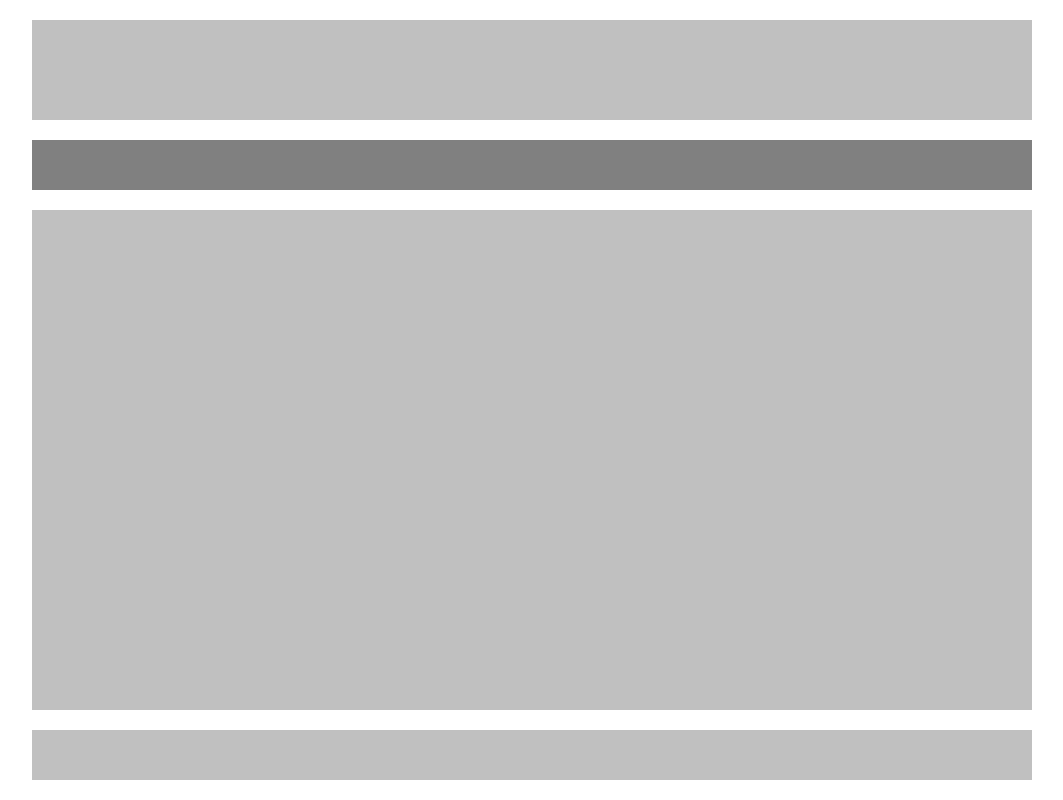
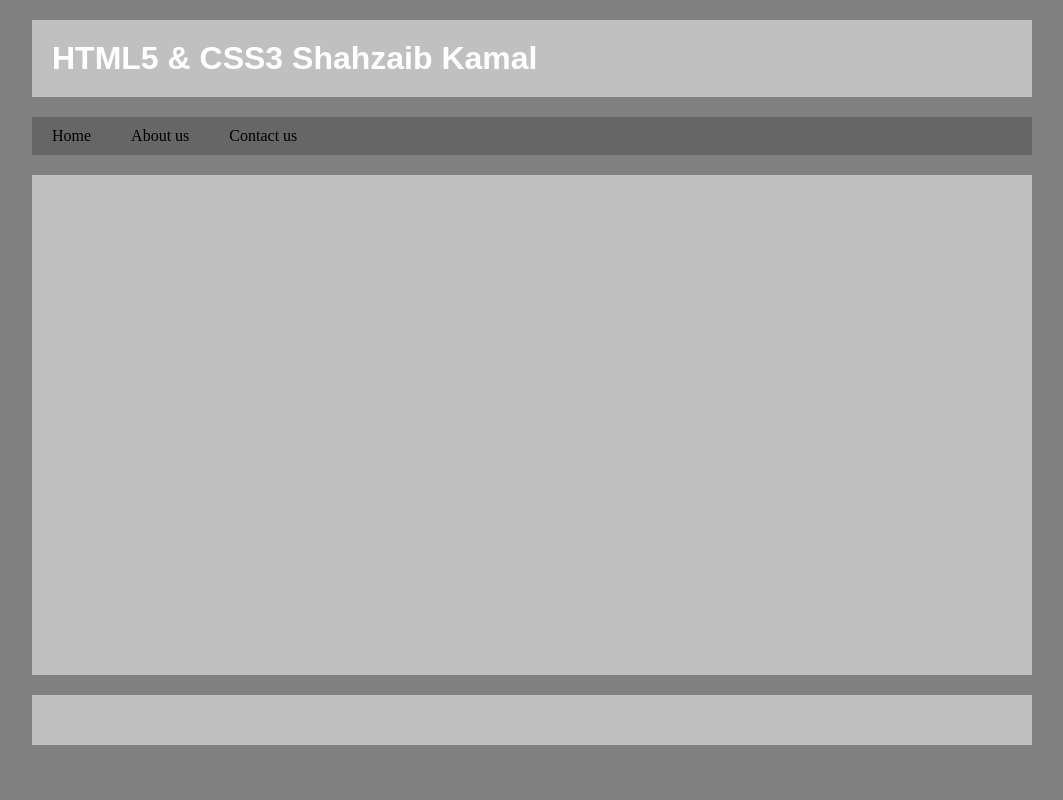
Before and after one commit to destino92/html5-css3-project, a plain HTML site: page index.html in a window 1280 px wide. Shown: the whole page, without its empty margins (108-1171 px from the left). Drawn offline with Linux system fonts and the light colour scheme.

Commit message:
feat: created header and navigation.

```diff
--- a/index.html
+++ b/index.html
@@ -3,10 +3,19 @@
 		<title>HTML5 and CSS3 webpage</title>
 		<link rel="stylesheet" href="style.css">
 	</head>
-	<body>
+	<body style="background: gray;">
 		<div id="container">
-			<header></header>
-			<nav></nav>
+			<header>
+				<h1>HTML5 & CSS3 Shahzaib Kamal</h1>
+			</header>
+			<nav>
+				<ul>
+					<li>Home</li>
+					<li>About us</li>
+					<li>Contact us</li>
+					<div style="clear:both;"></div>
+				</ul>
+			</nav>
 			<main>
 				<section id="sec1">
 					<article></article>
--- a/style.css
+++ b/style.css
@@ -11,16 +11,34 @@
 	header {
 		background: silver;
 		width: 1000px;
-		height: 100px;
 		margin: 20px 0;
 	}
 
+	header h1 {
+		color: white;
+		font-family: arial;
+		padding: 20px;
+	}
+
 	nav {
-		background: gray;
+		background: #666;
 		width: 1000px;
-		height: 50px;
 		margin: 20px 0;
 	}
+
+		nav ul {
+
+		}
+
+			nav li {
+				float: left;
+				list-style: none;
+				padding: 10px 20px;
+			}
+
+			nav li:hover {
+				background: #CF5C3F;
+			}
 
 	main {
 		background: silver;
```
